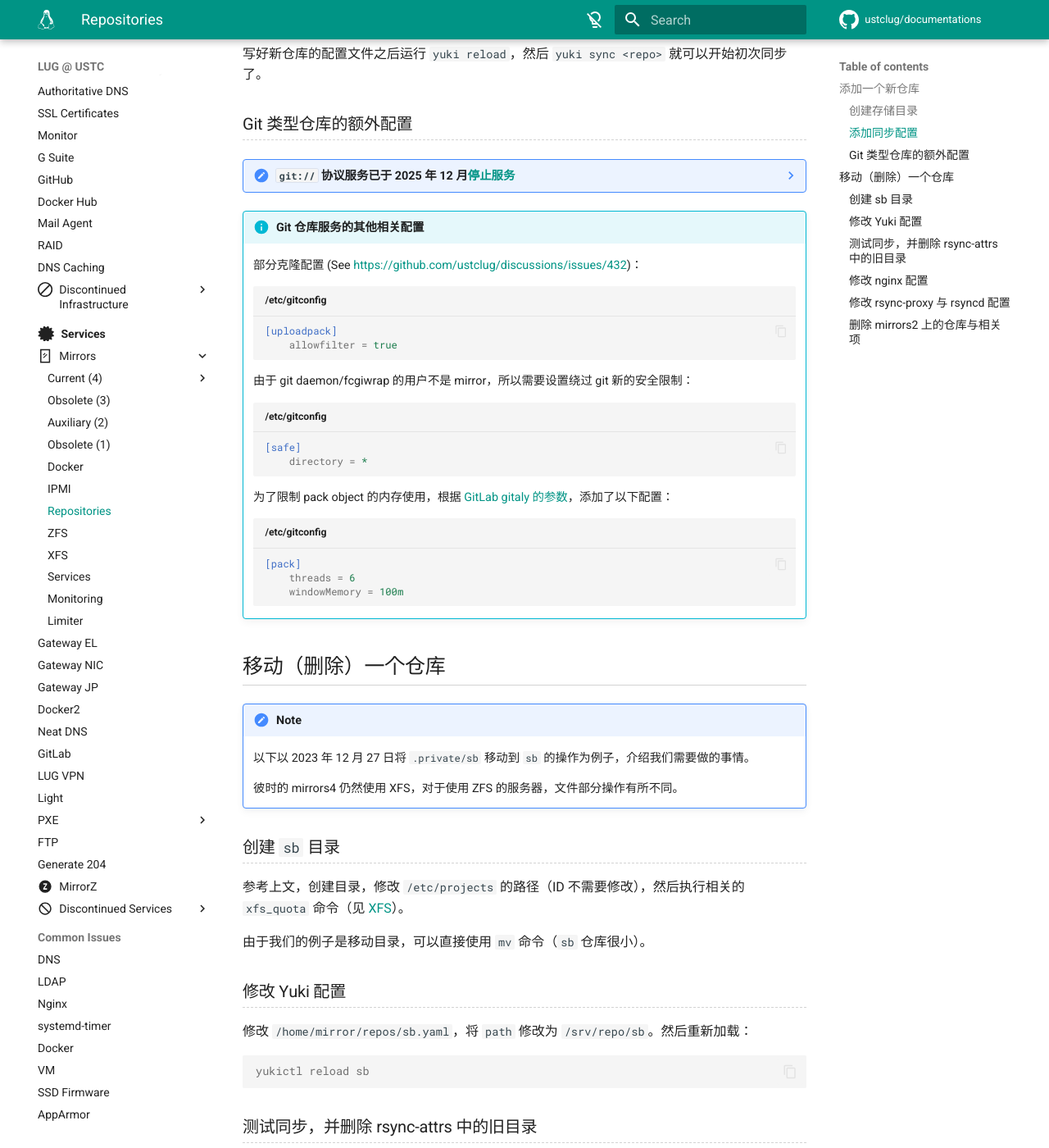
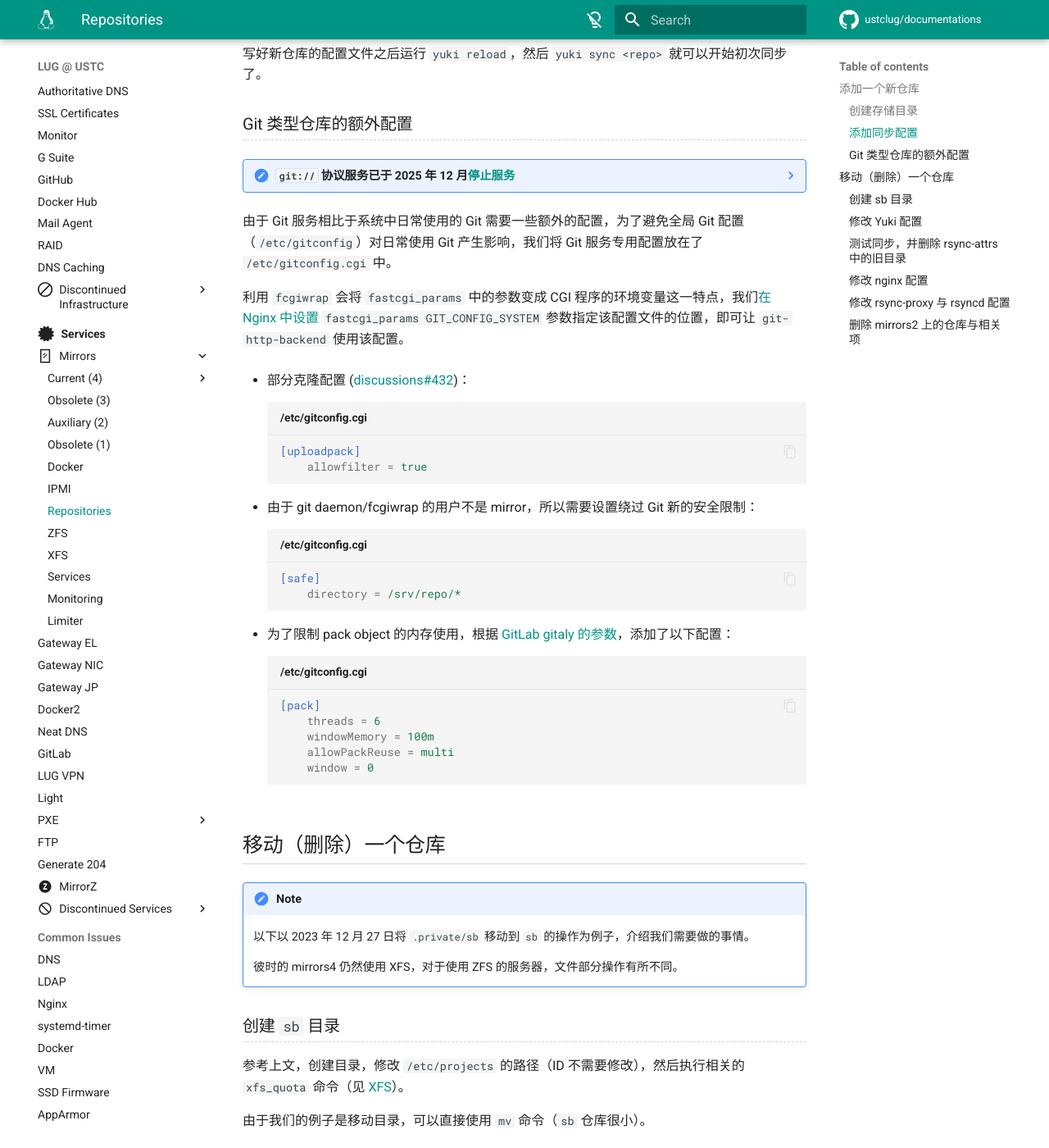
Before and after one commit to ustclug/documentations, an MkDocs documentation site: the page built from docs/services/mirrors/repos.md, in a window 1280 px wide and 1400 px high, scrolled down 934 px. Shown: the whole window at 82% size. Built offline with MkDocs 1.6.1 and Material for MkDocs 9.7.7, drawn with Linux system fonts in a browser that asks for light colours; comment, search, counter and statistics services are not loaded.

Commit message:
mirrors: New GIT_CONFIG_SYSTEM for Git services

````diff
--- a/docs/services/mirrors/repos.md
+++ b/docs/services/mirrors/repos.md
@@ -46,28 +46,32 @@
 
     通过 `http(s)://` 协议访问 Git 仓库无需此软链接，因此 `/srv/git` 目录现在是已经淘汰的配置了。
 
-!!! info "Git 仓库服务的其他相关配置"
+由于 Git 服务相比于系统中日常使用的 Git 需要一些额外的配置，为了避免全局 Git 配置（`/etc/gitconfig`）对日常使用 Git 产生影响，我们将 Git 服务专用配置放在了 `/etc/gitconfig.cgi` 中。
 
-    部分克隆配置 (See <https://github.com/ustclug/discussions/issues/432>)：
+利用 `fcgiwrap` 会将 `fastcgi_params` 中的参数变成 CGI 程序的环境变量这一特点，我们[在 Nginx 中设置](services.md#git) `fastcgi_params GIT_CONFIG_SYSTEM` 参数指定该配置文件的位置，即可让 `git-http-backend` 使用该配置。
 
-    ```ini title="/etc/gitconfig"
+- 部分克隆配置 ([discussions#432](https://github.com/ustclug/discussions/issues/432))：
+
+    ```ini title="/etc/gitconfig.cgi"
     [uploadpack]
         allowfilter = true
     ```
 
-    由于 git daemon/fcgiwrap 的用户不是 mirror，所以需要设置绕过 git 新的安全限制：
+- 由于 git daemon/fcgiwrap 的用户不是 mirror，所以需要设置绕过 Git 新的安全限制：
 
-    ```ini title="/etc/gitconfig"
+    ```ini title="/etc/gitconfig.cgi"
     [safe]
-        directory = *
+        directory = /srv/repo/*
     ```
 
-    为了限制 pack object 的内存使用，根据 [GitLab gitaly 的参数](https://gitlab.com/gitlab-org/gitaly/-/blob/7b6c44c6d5df11072c7e87b8e85beb773bba8765/internal/git/gitcmd/command_description.go#L541)，添加了以下配置：
+- 为了限制 pack object 的内存使用，根据 [GitLab gitaly 的参数](https://gitlab.com/gitlab-org/gitaly/-/blob/7b6c44c6d5df11072c7e87b8e85beb773bba8765/internal/git/gitcmd/command_description.go#L541)，添加了以下配置：
 
-    ```ini title="/etc/gitconfig"
+    ```ini title="/etc/gitconfig.cgi"
     [pack]
         threads = 6
         windowMemory = 100m
+        allowPackReuse = multi
+        window = 0
     ```
 
 ## 移动（删除）一个仓库
````
Also changed, not shown: docs/services/mirrors/services.md (+3 -1 lines).
